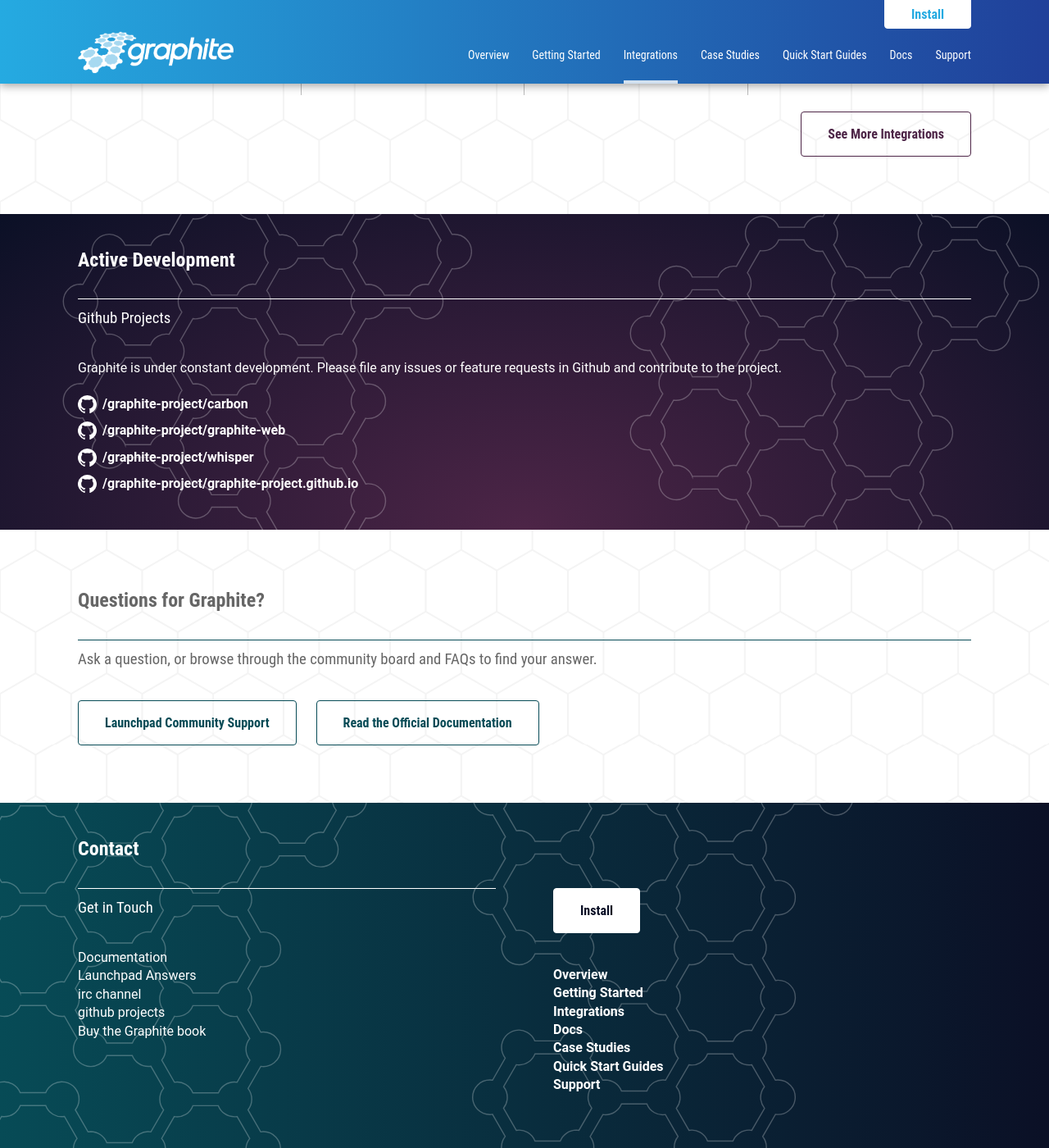
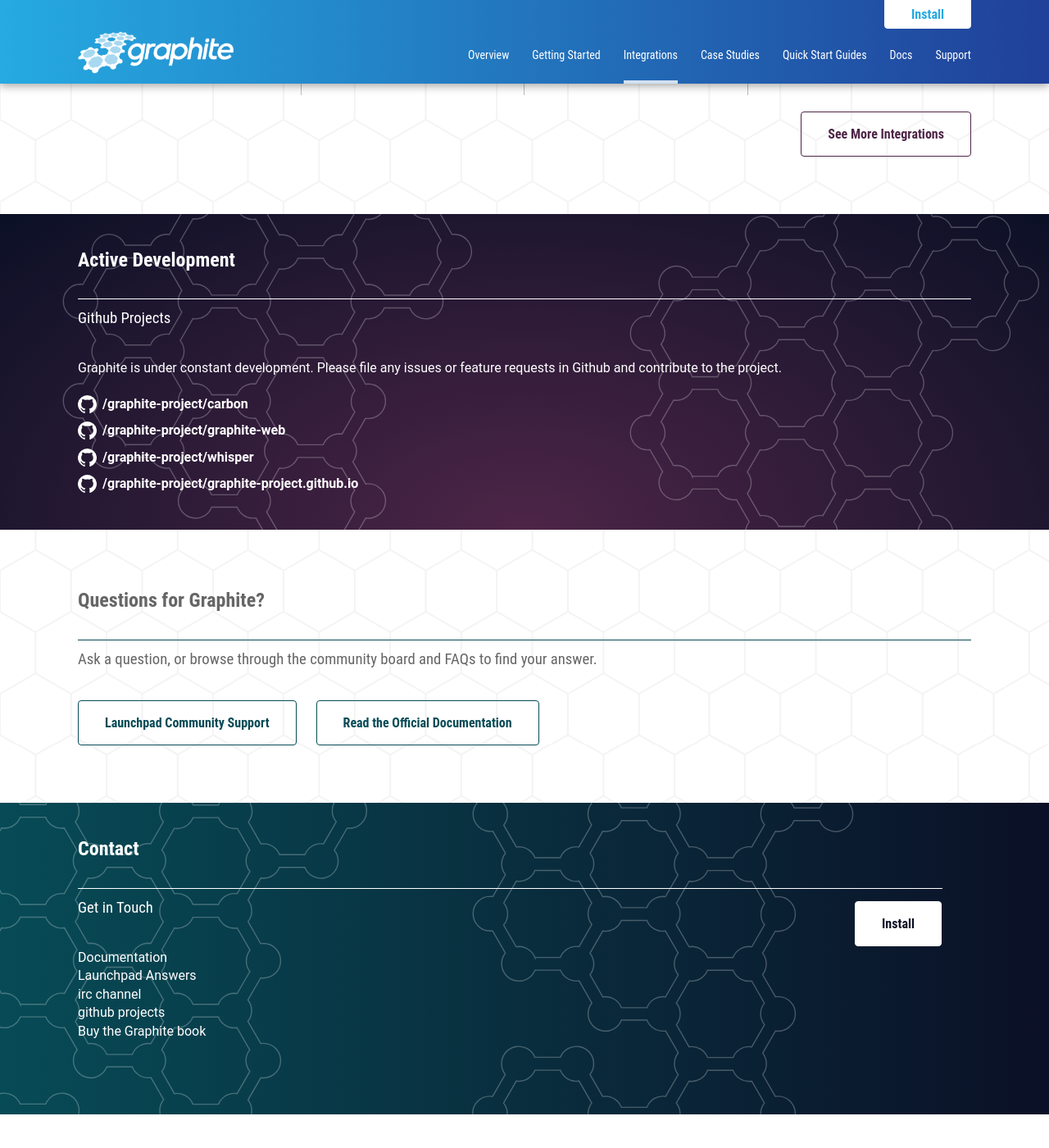
Before and after one commit to graphite-project/graphite-project.github.io, a Jekyll site: the page built from index.html, in a window 1280 px wide and 1400 px high, scrolled down 3231 px. Shown: the whole window at 82% size. Built offline with Jekyll 4.4.1, drawn with Linux system fonts in a browser that asks for light colours; nearby versions of some CDN libraries; after the commit the page ends 4590 px from its top, so only the background shows below that; grey boxes are pictures that could not be loaded.

Commit message:
footer area tweaks. resolves #26

```diff
--- a/_includes/page-footer.html
+++ b/_includes/page-footer.html
@@ -2,7 +2,7 @@
   <div class="wrapper">
     <div class="page-section__column-wrap">
       <h2 class="section-header">Contact</h2>
-      <div class="page-section__column">
+      <div class="page-section__full">
         <hr class="hr">
         <h3 class="section-subhead">Get in Touch</h3>
         <ul class="links-list">
@@ -24,11 +24,10 @@
         </ul>
       </div>
       <div class="page-section__column">
-        <ul class="btn-group">
-          <!-- <li class="btn-group__item"><a class="btn btn--outline" href="#">Live demo</a></li> -->
+        <ul class="btn-group footer-btn">
           <li class="btn-group__item"><a class="btn btn--secondary" href="https://graphite.readthedocs.io/en/latest/install.html" target="_blank">Install</a></li>
         </ul>
-        <ul class="links-list links-list--margin" id="footerAnchors">
+        <!-- <ul class="links-list links-list--margin" id="footerAnchors">
           <li class="links-list__item">
             <a class="links-list__link anchor" href="#overview"><strong>Overview</strong></a>
           </li>
@@ -50,7 +49,7 @@
           <li class="links-list__item">
             <a class="links-list__link" href="https://answers.launchpad.net/graphite" target="_blank"><strong>Support</strong></a>
           </li>
-        </ul>
+        </ul> -->
       </div>
     </div>
   </div>
--- a/_sass/components/_lists.scss
+++ b/_sass/components/_lists.scss
@@ -33,6 +33,12 @@
   }
 }
 
+.footer-btn {
+  position: absolute;
+  right: 56px;
+  top:120px;
+}
+
 .btn-group__item {
   display: block;
   margin-bottom: rem-calc(20);
--- a/css/styles.css
+++ b/css/styles.css
@@ -1154,6 +1154,11 @@
   .btn-group:last-child {
     margin: 0; }
 
+.footer-btn {
+  position: absolute;
+  right: 56px;
+  top: 120px; }
+
 .btn-group__item {
   display: block;
   margin-bottom: 1.25rem; }
```
Also changed, not shown: 1 other file.
